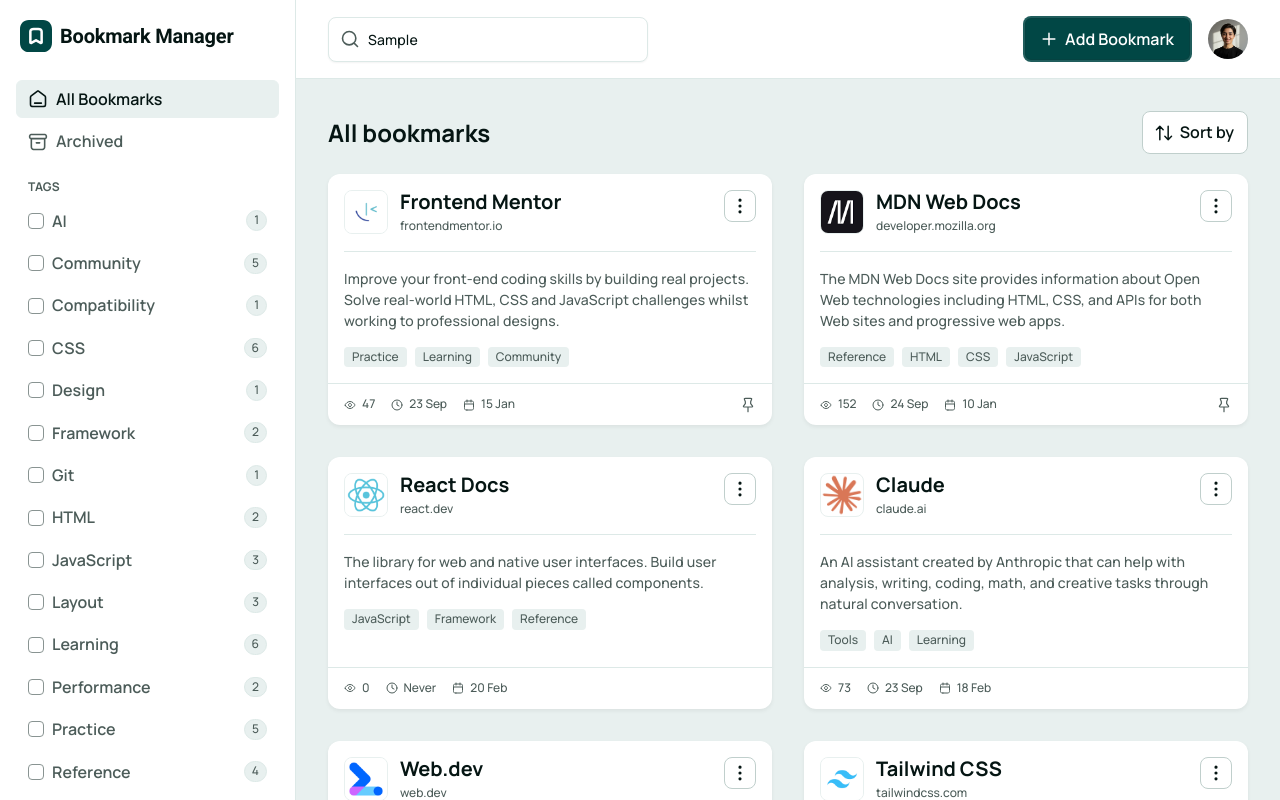
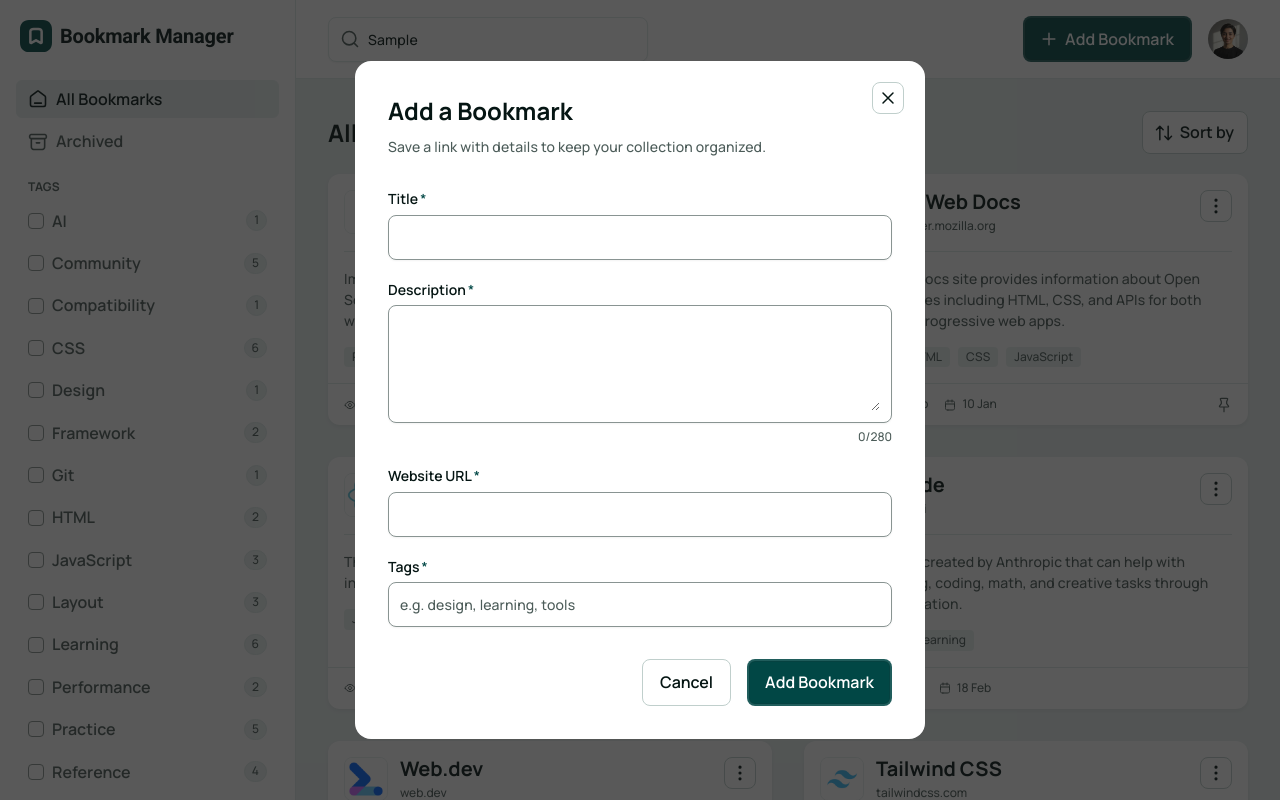
Before and after one commit to maribostashvili-93/Bookmark-manager, a React (Vite) app: page / in a window 1280 px wide. Both pictures are taken after typing "Sample" into the empty fields and a click on the button "Add Bookmark". Shown: the top 800 px of the page. Built offline with nearby package versions, Linux system fonts and the light colour scheme.

Commit message:
Add controlled bookmark form

```diff
--- a/src/App.jsx
+++ b/src/App.jsx
@@ -35,12 +35,32 @@ function App() {
     )
   }
 
+  function handleAddBookmark(bookmarkData) {
+    const newBookmark = {
+      id: crypto.randomUUID(),
+      ...bookmarkData,
+      logo: '/favicon.svg',
+      views: 0,
+      lastVisited: 'Never',
+      createdAt: new Date().toLocaleDateString('en-GB', {
+        day: '2-digit',
+        month: 'short',
+      }),
+      isPinned: false,
+      isArchived: false,
+    }
+
+    setBookmarks((currentBookmarks) => [...currentBookmarks, newBookmark])
+    setCurrentView('home')
+  }
+
   const visibleBookmarks = bookmarks.filter((bookmark) =>
     currentView === 'archived' ? bookmark.isArchived : !bookmark.isArchived,
   )
 
   const sharedPageProps = {
     bookmarks: visibleBookmarks,
+    onAddBookmark: handleAddBookmark,
     onNavigate: setCurrentView,
     onToggleArchive: handleToggleArchive,
     onTogglePin: handleTogglePin,
--- a/src/components/AppLayout/AppLayout.jsx
+++ b/src/components/AppLayout/AppLayout.jsx
@@ -3,6 +3,7 @@ import Sidebar from '../Sidebar/Sidebar.jsx'
 import Header from '../Header/Header.jsx'
 import BookmarkHeader from '../BookmarkHeader/BookmarkHeader.jsx'
 import BookmarkList from '../BookmarkList/BookmarkList.jsx'
+import BookmarkFormModal from '../Modal/BookmarkFormModal.jsx'
 import { ModalOverlay } from '../Modal/Modal.jsx'
 import './AppLayout.css'
 
@@ -29,11 +30,13 @@ function AppLayout({
   sortOpen = false,
   profileOpen = false,
   searchValue,
+  onAddBookmark,
   onNavigate,
   onToggleArchive,
   onTogglePin,
 }) {
   const [activeMenuId, setActiveMenuId] = useState(null)
+  const [isAddModalOpen, setIsAddModalOpen] = useState(false)
   const visibleMenuId = openMenuId ?? activeMenuId
 
   function handleMenuToggle(bookmarkId) {
@@ -50,6 +53,11 @@ function AppLayout({
     setActiveMenuId(null)
   }
 
+  function handleAddBookmark(bookmarkData) {
+    onAddBookmark?.(bookmarkData)
+    setIsAddModalOpen(false)
+  }
+
   return (
     <div className="app">
       <Sidebar
@@ -61,7 +69,11 @@ function AppLayout({
       {sidebarOpen && <div className="sidebar-overlay" />}
 
       <div className="app__content">
-        <Header searchValue={searchValue} profileOpen={profileOpen} />
+        <Header
+          searchValue={searchValue}
+          profileOpen={profileOpen}
+          onAddBookmark={() => setIsAddModalOpen(true)}
+        />
 
         <main className="main">
           <BookmarkHeader title={title} highlight={highlight} sortOpen={sortOpen} />
@@ -78,6 +90,14 @@ function AppLayout({
       </div>
 
       {modal && <ModalOverlay>{modal}</ModalOverlay>}
+      {isAddModalOpen && (
+        <ModalOverlay>
+          <BookmarkFormModal
+            onSubmit={handleAddBookmark}
+            onCancel={() => setIsAddModalOpen(false)}
+          />
+        </ModalOverlay>
+      )}
       {toast}
     </div>
   )
--- a/src/components/Header/Header.jsx
+++ b/src/components/Header/Header.jsx
@@ -6,7 +6,7 @@ import '../Button/Button.css'
 import './Header.css'
 
 // searchValue: pre-filled search text · profileOpen: shows the profile menu
-function Header({ searchValue, profileOpen = false }) {
+function Header({ searchValue, profileOpen = false, onAddBookmark }) {
   return (
     <header className="header">
       <div className="header__start">
@@ -28,7 +28,7 @@ function Header({ searchValue, profileOpen = false }) {
 
       <div className="header__actions">
         {/* Text is hidden on mobile, only the + icon stays */}
-        <button type="button" className="btn btn--primary btn--md header__add">
+        <button type="button" className="btn btn--primary btn--md header__add" onClick={onAddBookmark}>
           <Icon name="plus" />
           <span className="btn__text text-preset-3">Add Bookmark</span>
         </button>
--- a/src/components/Modal/BookmarkFormModal.jsx
+++ b/src/components/Modal/BookmarkFormModal.jsx
@@ -1,12 +1,39 @@
+import { useState } from 'react'
 import { Modal } from './Modal.jsx'
 import Button from '../Button/Button.jsx'
 import InputField from '../InputField/InputField.jsx'
 import TextareaField from '../TextareaField/TextareaField.jsx'
 
 // mode: "add" | "edit" — edit mode pre-fills the fields from `bookmark`
-function BookmarkFormModal({ mode = 'add', bookmark = {} }) {
+function BookmarkFormModal({ mode = 'add', bookmark = {}, onSubmit, onCancel }) {
   const isEdit = mode === 'edit'
-  const description = bookmark.description ?? ''
+  const [form, setForm] = useState({
+    title: bookmark.title ?? '',
+    url: bookmark.fullUrl ?? bookmark.url ?? '',
+    description: bookmark.description ?? '',
+    tags: bookmark.tags?.join(', ') ?? '',
+  })
+
+  function handleChange(event) {
+    const { name, value } = event.target
+    setForm((currentForm) => ({ ...currentForm, [name]: value }))
+  }
+
+  function handleSubmit(event) {
+    event.preventDefault()
+
+    const fullUrl = form.url.trim()
+    onSubmit?.({
+      title: form.title.trim(),
+      url: fullUrl.replace(/^https?:\/\//, '').replace(/\/$/, ''),
+      fullUrl,
+      description: form.description.trim(),
+      tags: form.tags
+        .split(',')
+        .map((tag) => tag.trim())
+        .filter(Boolean),
+    })
+  }
 
   return (
     <Modal
@@ -18,30 +45,50 @@ function BookmarkFormModal({ mode = 'add', bookmark = {} }) {
       }
       actions={
         <>
-          <Button hierarchy="secondary" size="md">Cancel</Button>
+          <Button hierarchy="secondary" size="md" onClick={onCancel}>Cancel</Button>
           <Button hierarchy="primary" size="md" type="submit" form="bookmark-form">
             {isEdit ? 'Save Bookmark' : 'Add Bookmark'}
           </Button>
         </>
       }
+      onClose={onCancel}
     >
-      <form id="bookmark-form" className="modal__form">
-        <InputField id="bookmark-title" label="Title" required defaultValue={bookmark.title} />
+      <form id="bookmark-form" className="modal__form" onSubmit={handleSubmit}>
+        <InputField
+          id="bookmark-title"
+          name="title"
+          label="Title"
+          required
+          value={form.title}
+          onChange={handleChange}
+        />
         <TextareaField
           id="bookmark-description"
+          name="description"
           label="Description"
           required
           maxLength={280}
-          defaultValue={description}
-          counter={`${description.length}/280`}
+          value={form.description}
+          onChange={handleChange}
+          counter={`${form.description.length}/280`}
         />
-        <InputField id="bookmark-url" label="Website URL" required type="url" defaultValue={bookmark.fullUrl} />
+        <InputField
+          id="bookmark-url"
+          name="url"
+          label="Website URL"
+          required
+          type="url"
+          value={form.url}
+          onChange={handleChange}
+        />
         <InputField
           id="bookmark-tags"
+          name="tags"
           label="Tags"
           required
           placeholder="e.g. design, learning, tools"
-          defaultValue={bookmark.tags?.join(', ')}
+          value={form.tags}
+          onChange={handleChange}
         />
       </form>
     </Modal>
--- a/src/components/Modal/Modal.jsx
+++ b/src/components/Modal/Modal.jsx
@@ -4,7 +4,7 @@ import './Modal.css'
 
 // size: lg (570px form modals) | sm (450px confirm modals)
 // Wrap in <ModalOverlay> to show it over the page.
-export function Modal({ title, description, size = 'lg', children, actions }) {
+export function Modal({ title, description, size = 'lg', children, actions, onClose }) {
   return (
     <div className={`modal modal--${size}`} role="dialog" aria-modal="true" aria-label={title}>
       <div className="modal__header">
@@ -17,9 +17,9 @@ export function Modal({ title, description, size = 'lg', children, actions }) {
       {actions && <div className="modal__actions">{actions}</div>}
 
       {size === 'lg' ? (
-        <Button hierarchy="secondary" iconOnly leftIcon="x-close" className="modal__close" aria-label="Close" />
+        <Button hierarchy="secondary" iconOnly leftIcon="x-close" className="modal__close" aria-label="Close" onClick={onClose} />
       ) : (
-        <button type="button" className="modal__close modal__close--plain" aria-label="Close">
+        <button type="button" className="modal__close modal__close--plain" aria-label="Close" onClick={onClose}>
           <Icon name="close-small" />
         </button>
       )}
--- a/src/pages/Archived/Archived.jsx
+++ b/src/pages/Archived/Archived.jsx
@@ -1,12 +1,13 @@
 import AppLayout from '../../components/AppLayout/AppLayout.jsx'
 
-function Archived({ bookmarks, onNavigate, onToggleArchive }) {
+function Archived({ bookmarks, onAddBookmark, onNavigate, onToggleArchive }) {
   return (
     <AppLayout
       title="Archived bookmarks"
       bookmarks={bookmarks}
       active="archived"
       emptyMessage="You don't have any archived bookmarks."
+      onAddBookmark={onAddBookmark}
       onNavigate={onNavigate}
       onToggleArchive={onToggleArchive}
     />
--- a/src/pages/Home/Home.jsx
+++ b/src/pages/Home/Home.jsx
@@ -1,11 +1,12 @@
 import AppLayout from '../../components/AppLayout/AppLayout.jsx'
 
-function Home({ bookmarks, onNavigate, onToggleArchive, onTogglePin }) {
+function Home({ bookmarks, onAddBookmark, onNavigate, onToggleArchive, onTogglePin }) {
   return (
     <AppLayout
       title="All bookmarks"
       bookmarks={bookmarks}
       active="home"
+      onAddBookmark={onAddBookmark}
       onNavigate={onNavigate}
       onToggleArchive={onToggleArchive}
       onTogglePin={onTogglePin}
```
